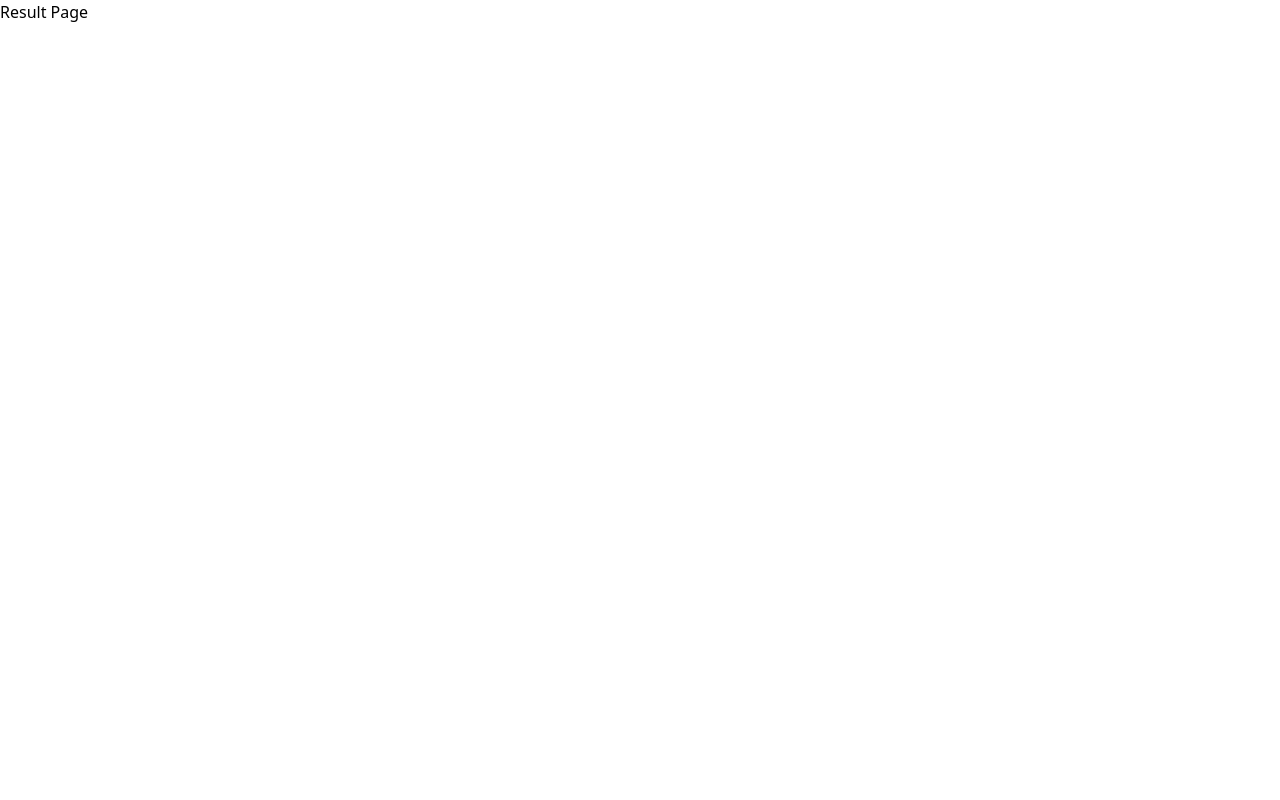
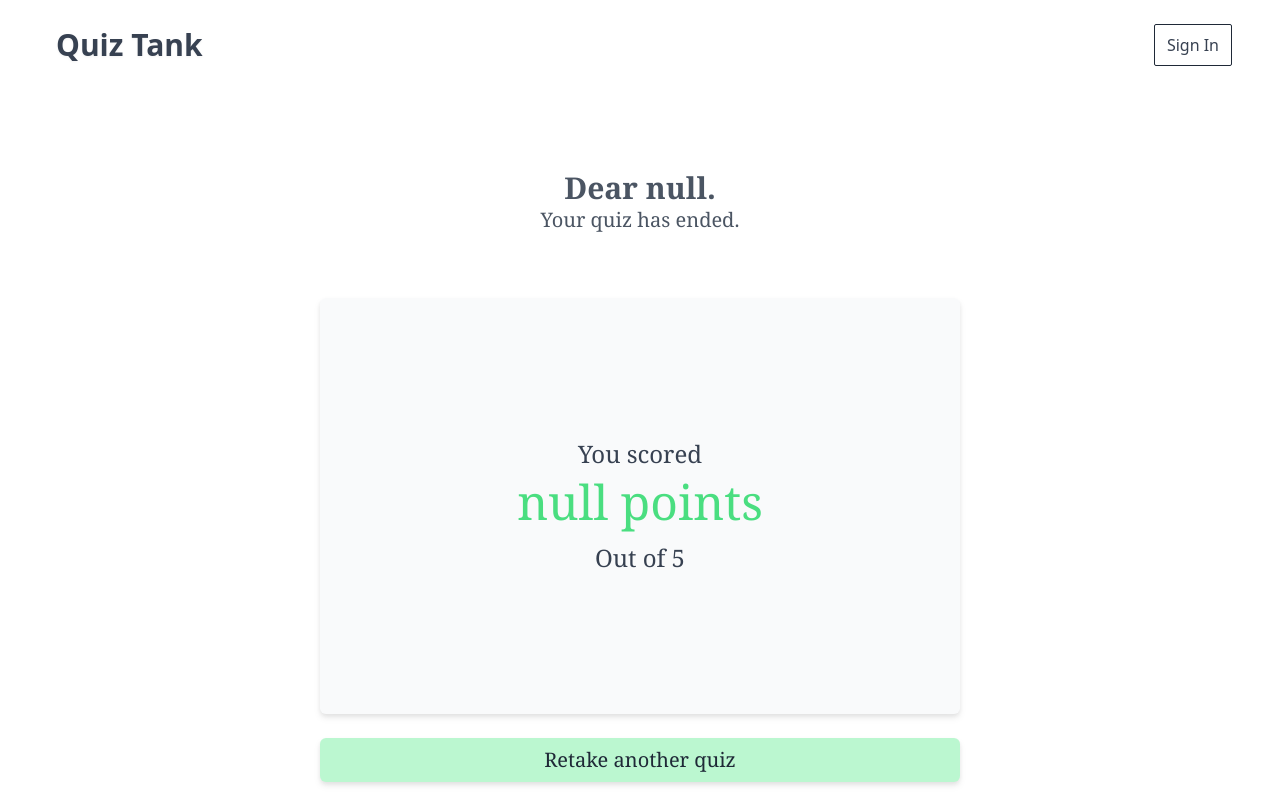
Before and after one commit to ImranAhmed26/Quiz-Tank, a Next.js app: page /Quiz/Result in a window 1280 px wide. Built offline with nearby package versions, Linux system fonts and the light colour scheme.

Commit message:
added the results sections and made few changes

```diff
--- a/package.json
+++ b/package.json
@@ -12,6 +12,7 @@
     "@headlessui/react": "^1.5.0",
     "@heroicons/react": "^1.0.6",
     "axios": "^0.27.2",
+    "localbase": "^0.7.5",
     "next": "12.1.0",
     "react": "17.0.2",
     "react-dom": "17.0.2",
--- a/pages/Quiz/Questions.js
+++ b/pages/Quiz/Questions.js
@@ -3,54 +3,19 @@ import React from "react";
 import { useEffect, useState } from "react";
 import Router from "next/router";
 import { useRouter } from "next/router";
+import Localbase from "localbase";
 
 import Navbar from "../../components/Navbar";
 
 const Quiz = () => {
-  const dummyData = [
-    "Computer Personal Unit",
-    " Central Process Unit",
-    "Central Processor Unit",
-    " Central Processing Unit",
-  ];
-
-  const [questions, setQuestions] = useState();
   const [userName, setUserName] = useState();
-  const [score, setScore] = useState(0);
   const [quiz, setQuiz] = useState([]);
   const [number, setNumber] = useState(0);
-  const [pts, setPts] = useState(0);
+  const [points, setPoints] = useState(0);
 
   const router = useRouter();
 
-  const shuffle = (arr) => arr.sort(() => Math.random() - 0.5);
-
-  const pickAnswer = (e) => {
-    let userAnswer = e.target.outerText;
-
-    if (quiz[number].answer === userAnswer) setPts(pts + 1);
-    setNumber(number + 1);
-
-    if (number === 4) {
-      Router.push("./Result");
-    }
-  };
-
-  const handleSubmit = () => {
-    Router.push("./Result");
-  };
-
-  const handleSkip = () => {
-    if (number < 4) {
-      setNumber(number + 1);
-    }
-  };
-
-  const handleBack = () => {
-    if (number > 0) {
-      setNumber(number - 1);
-    }
-  };
+  let db = new Localbase("db");
 
   useEffect(() => {
     axios
@@ -71,15 +36,45 @@ const Quiz = () => {
 
     const user = localStorage.getItem("userName");
     setUserName(user);
-    console.log("id is " + router.query.id);
   }, []);
+
+  const shuffle = (arr) => arr.sort(() => Math.random() - 0.5);
+
+  const pickAnswer = (e) => {
+    let userAnswer = e.target.outerText;
+
+    if (quiz[number].answer === userAnswer) setPoints(points + 1);
+    if (number < 5) {
+      setNumber(number + 1);
+    }
+    console.log(points);
+    console.log(quiz[number].answer);
+    console.log(userAnswer);
+  };
+
+  const handleSubmit = () => {
+    localStorage.setItem("points", points);
+    Router.push("./Result");
+  };
+
+  const handleSkip = () => {
+    if (number < 5) {
+      setNumber(number + 1);
+    }
+  };
+
+  const handleBack = () => {
+    if (number > 0) {
+      setNumber(number - 1);
+    }
+  };
 
   return (
     <div className="">
       <Navbar />
       <div className="text-center pt-20 flex flex-col justify-center items-center font-serif cursor-default ">
         <h1 className="text-3xl font-semibold text-gray-600">{`Hello ${userName}.`}</h1>
-        <h1 className="text-xl text-gray-600">Please answer the multiple choise questions below</h1>
+        <h1 className="text-xl text-gray-600">Please answer the multiple choice questions below</h1>
         {quiz[number] && (
           <div className="flex flex-col items-center ">
             <div className="flex items-center justify-center min-h-[8rem] bg-gray-50 w-[24rem] md:w-[30rem] lg:w-[40rem] text-2xl font-medium text-gray-700 px-6 py-2 mt-16 mb-4 rounded-md drop-shadow-md cursor-default ">
@@ -91,12 +86,22 @@ const Quiz = () => {
                 <div key={index} onClick={pickAnswer}>
                   <div className=" drop-shadow flex justify-center text-xl">
                     <div className="text-center text-gray-800 bg-green-200 rounded-md px-2 py-2 mt-2 w-[24rem] md:w-[30rem] lg:w-[40rem] hover:bg-green-300 duration-200 drop-shadow-md cursor-pointer">
-                      {` ${index + 1}. ${item}`}
+                      {`${item}`}
                     </div>
                   </div>
                 </div>
               ))}
             </div>
+          </div>
+        )}
+        {!quiz[number] && (
+          <div className="flex items-center justify-center bg-gray-50 w-[24rem] md:w-[30rem] lg:w-[40rem] text-2xl font-medium text-gray-700 px-6 py-2 mt-16 mb-4 rounded-md drop-shadow-md cursor-default min-h-[28rem] lg:min-h-[26rem]">
+            <h1 className="w-[24rem] md:w-[30rem] lg:w-[40rem]">
+              This is the end of your quiz. Please press the submit button below to finish your
+              quiz.
+            </h1>
+          </div>
+        )}
         <div
           className="text-xl text-center text-gray-800 bg-green-200 rounded-md px-2 py-2 mt-2 w-[24rem] md:w-[30rem] lg:w-[40rem] hover:bg-green-300 duration-200 drop-shadow-md cursor-pointer"
           onClick={handleSubmit}
@@ -118,8 +123,6 @@ const Quiz = () => {
           </div>
         </div>
       </div>
-        )}
-      </div>
     </div>
   );
 };
--- a/pages/Quiz/Result.js
+++ b/pages/Quiz/Result.js
@@ -1,7 +1,47 @@
+import Router from "next/router";
 import React from "react";
+import { useEffect, useState } from "react";
+
+import Navbar from "../../components/Navbar";
 
 const Result = () => {
-  return <div>Result Page</div>;
+  const [userName, setUserName] = useState();
+  const [points, setPoints] = useState(0);
+
+  useEffect(() => {
+    const user = localStorage.getItem("userName");
+    setUserName(user);
+    const pointsScored = localStorage.getItem("points");
+    setPoints(pointsScored);
+  }, []);
+
+  const handleClick = () => {
+    localStorage.setItem("points", 0);
+    Router.push("./TopicSelection");
+  };
+
+  return (
+    <div>
+      <Navbar />
+      <div>
+        <div className="text-center pt-20 flex flex-col justify-center items-center font-serif cursor-default ">
+          <h1 className="text-3xl font-semibold text-gray-600">{`Dear ${userName}.`}</h1>
+          <h1 className="text-xl text-gray-600">Your quiz has ended. </h1>
+          <div className="flex flex-col items-center justify-center bg-gray-50 w-[24rem] md:w-[30rem] lg:w-[40rem] text-2xl font-medium text-gray-700 px-6 py-2 mt-16 mb-4 rounded-md drop-shadow-md cursor-default min-h-[28rem] lg:min-h-[26rem]">
+            <h1 className="">You scored</h1>
+            <h1 className="text-5xl text-green-400 py-2">{`${points} points`}</h1>
+            <h1 className="pt-2">Out of 5</h1>
+          </div>
+          <div
+            className="text-xl text-center text-gray-800 bg-green-200 rounded-md px-2 py-2 mt-2 w-[24rem] md:w-[30rem] lg:w-[40rem] hover:bg-green-300 duration-200 drop-shadow-md cursor-pointer"
+            onClick={handleClick}
+          >
+            Retake another quiz
+          </div>
+        </div>
+      </div>
+    </div>
+  );
 };
 
 export default Result;
--- a/pages/Quiz/TopicSelection.js
+++ b/pages/Quiz/TopicSelection.js
@@ -10,13 +10,20 @@ const FirstQuiz = () => {
   const [selectedTopic, setSelectedTopic] = useState("");
 
   useEffect(() => {
-    localStorage.setItem("user", name);
+    const user = localStorage.getItem("userName");
+    setName(user);
   }, []);
 
   const handleSubmit = () => {
     localStorage.setItem("userName", name);
     localStorage.setItem("selectedTopic", selectedTopic);
     Router.push({ pathname: "./Questions", query: { id: selectedTopic } });
+  };
+
+  const something = (event) => {
+    if (event.keyCode === 13) {
+      console.log("enter");
+    }
   };
 
   return (
@@ -29,8 +36,8 @@ const FirstQuiz = () => {
               onChange={(event) => {
                 setName(event.target.value || "");
               }}
-              value={name}
-              className="w-72 h-12 mt-28 px-4 rounded-sm border-2 shadow-lg ring-offset-0 ring-0 outline-0 text-center text-xl text-gray-700 font-semibold"
+              value={name || ""}
+              className="w-72 h-12 mt-28 px-4 rounded-sm border drop-shadow-sm ring-offset-0 ring-0 outline-0 text-center text-xl text-gray-700 font-semibold"
               type="text"
               name="name"
               id="name"
@@ -58,10 +65,12 @@ const FirstQuiz = () => {
             })}
           </div>
           <button
+            type="submit"
             disabled={!(name && selectedTopic)}
+            onKeyDown={(e) => something(e)}
             onClick={(event) => {
+              event.preventDefault();
               handleSubmit();
-              event.preventDefault();
             }}
             className={`w-72 h-12 px-4 py-2 mt-10 text-center text-xl text-gray-700 bg-green-400 font-bold rounded-sm ring-offset-0 ring-0 outline-0 shadow-md cursor-pointer duration-200 disabled:bg-green-300`}
           >
```
Also changed, not shown: 1 other file (tests, documents, lock files or other folders). Lines whose indentation alone changed are shown as unchanged.
